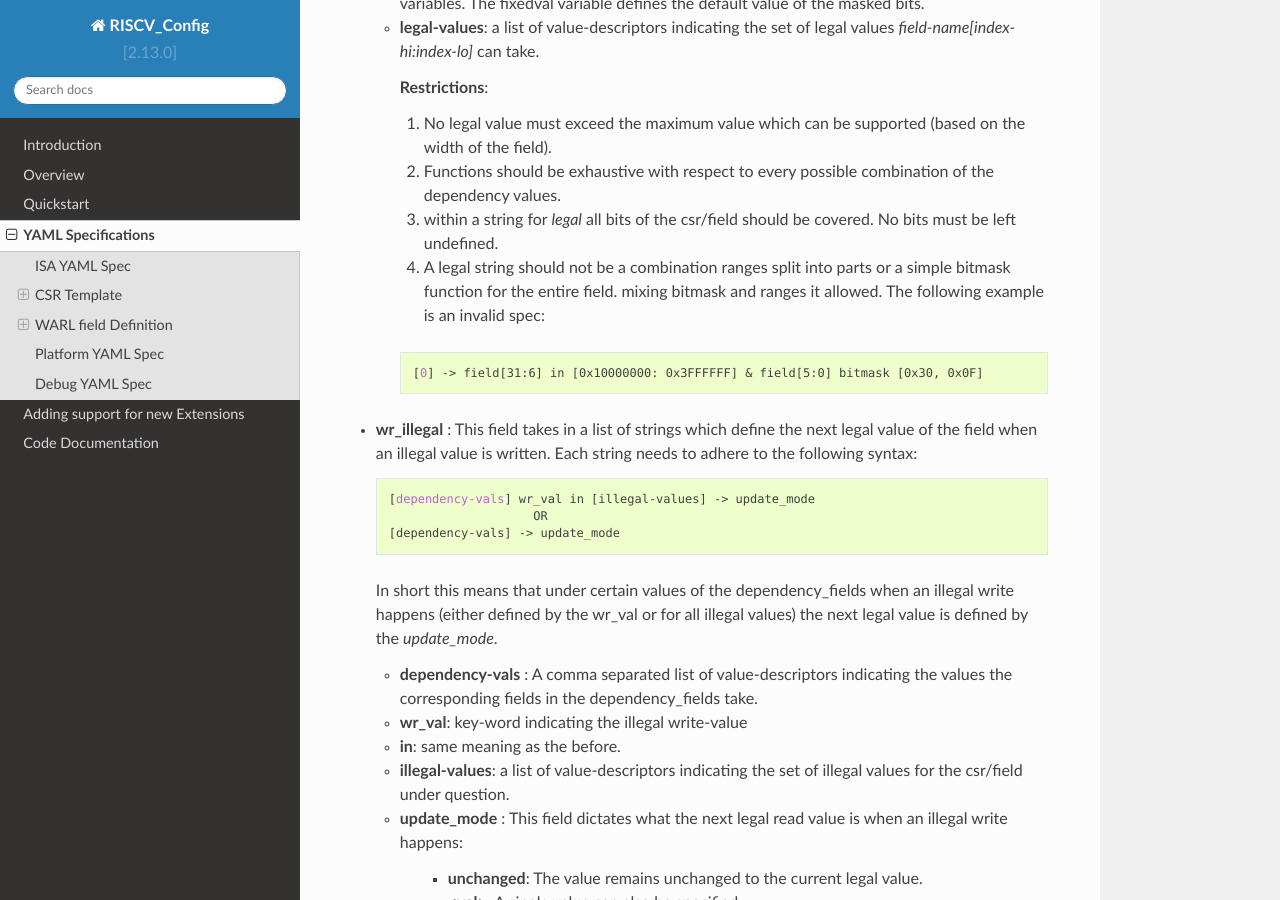
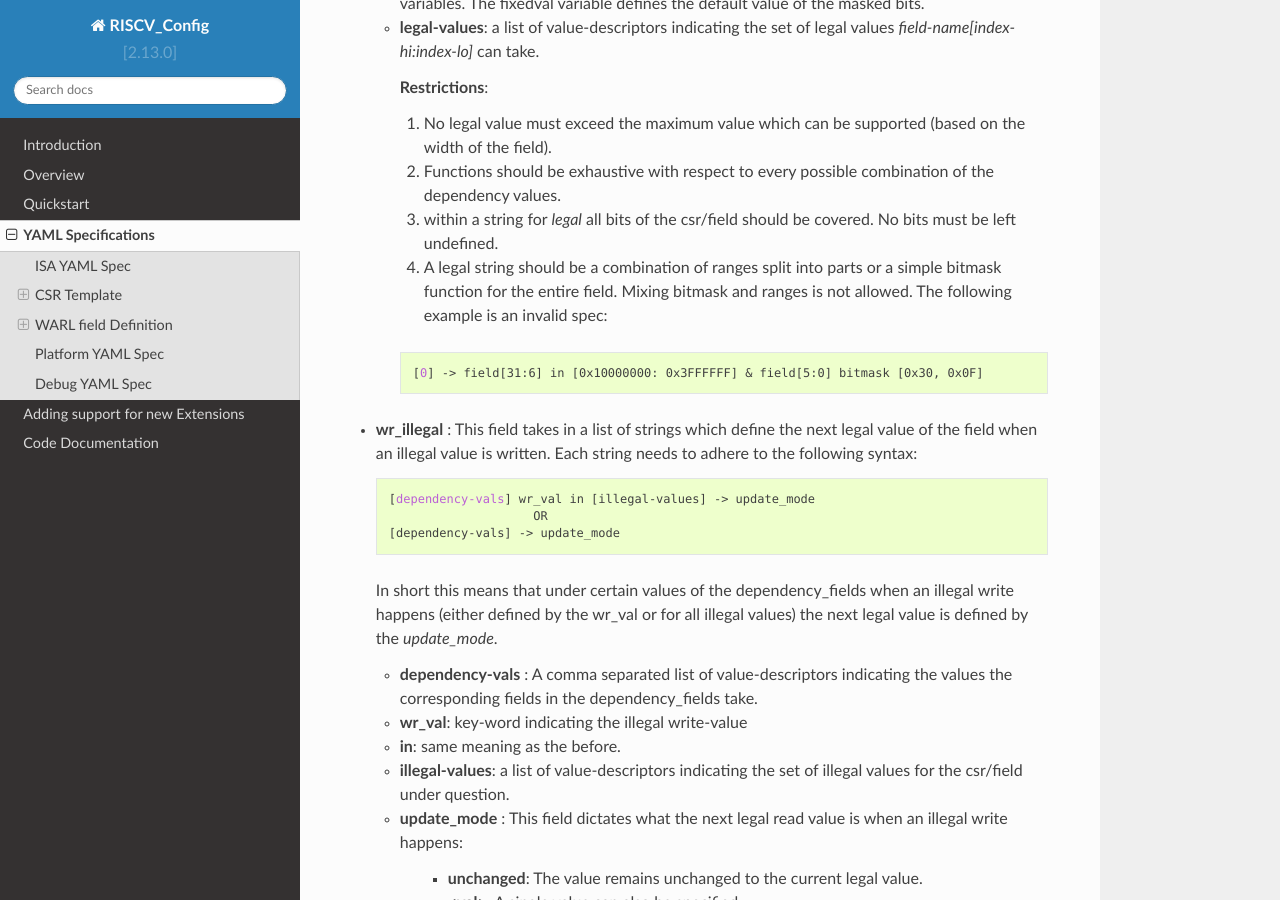
Before and after one commit to riscv-software-src/riscv-config, a Sphinx documentation site: the page built from docs/source/yaml-specs.rst, in a window 1280 px wide and 900 px high, scrolled down 6117 px. Built offline with Sphinx 7.4.7 and the Read the Docs theme 2.0.0, drawn with Linux system fonts in a browser that asks for light colours.

```diff
--- a/docs/source/yaml-specs.rst
+++ b/docs/source/yaml-specs.rst
@@ -324,7 +324,7 @@ A WARL csr/field has the following skeleton in the riscv-config:
     1. No legal value must exceed the maximum value which can be supported (based on the width of the field).
     2. Functions should be exhaustive with respect to every possible combination of the dependency values.
     3. within a string for `legal` all bits of the csr/field should be covered. No bits must be left undefined.
-    4. A legal string should not be a combination ranges split into parts or a simple bitmask function for the entire field. mixing bitmask and ranges it allowed. The following example is an invalid spec:
+    4. A legal string should be a combination of ranges split into parts or a simple bitmask function for the entire field. Mixing bitmask and ranges is not allowed. The following example is an invalid spec:
 
     .. code-block:: yaml
 
```
